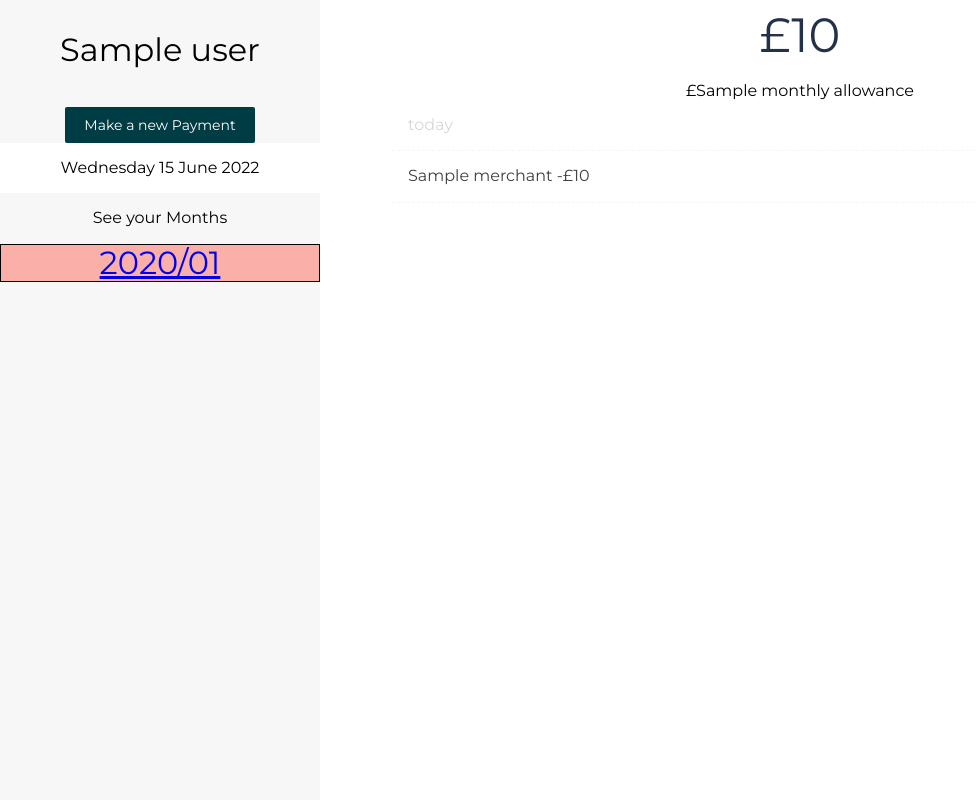
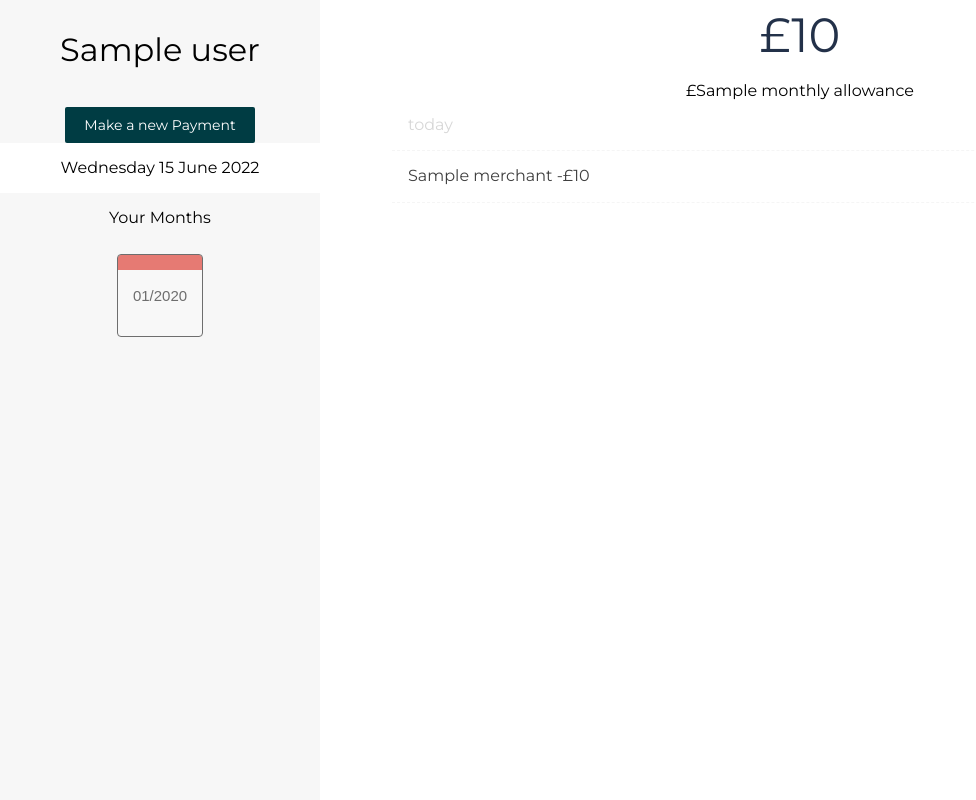
Before and after one commit to zlatterson/Python-Spending-Tracker, a Flask app: page /users/1 in a window 1280 px wide. Shown: the whole page, without its empty margins (0-976 px from the left). Run offline with Flask 2, Linux system fonts and the light colour scheme; a database or web service that is not in the repository returns one stand-in record (values such as "Sample title"); some libraries are stand-ins or nearby versions.

Commit message:
calandar css complete

```diff
--- a/static/style.css
+++ b/static/style.css
@@ -299,6 +299,24 @@
 }
 
 .month-dropdown{
-  background-color: #fab0a9;
-  border:1px solid black;
+  display: flex;
+  flex-wrap: wrap;
+  align-items: center;
+  justify-content: center;
 }
+
+.month-box {
+	box-shadow:inset 0px 39px 0px -24px #e67a73;
+	background-color:#f8f8f8;
+	border-radius:4px;
+	border:1px solid #6e6e6e;
+	display:inline-block;
+	cursor:pointer;
+	color:#6e6e6e;
+	font-family:Arial;
+	font-size:15px;
+	padding:32px 15px;
+	text-decoration:none;
+  margin:10px
+
+}
--- a/templates/users/show.html
+++ b/templates/users/show.html
@@ -10,11 +10,11 @@
             <input type="submit" class="pay-button"value="Make a new Payment" />
         </form>
         <a class="nav-link-active" href="/users/{{user.id}}">{{month_fmt}}</a>
-        <a class="nav-link" href="/users/{{user.id}}/Months">See your Months</a>
+        <div class="nav-link" href="/users/{{user.id}}/Months">Your Months</div>
         <!-- <a href="/users/{{user.id}}/transactions/new">Make a detailed transaction</a> -->
         <div class="month-dropdown">
         {% for date in transaction_dates %}
-            <a href="{{user.id}}/{{date}}">{{date}}</a>
+            <a class="month-box"href="{{user.id}}/{{date}}">{{date[5:7]}}/{{date[0:4]}}</a>
         {% endfor %}
         </div>
     </div>
```
